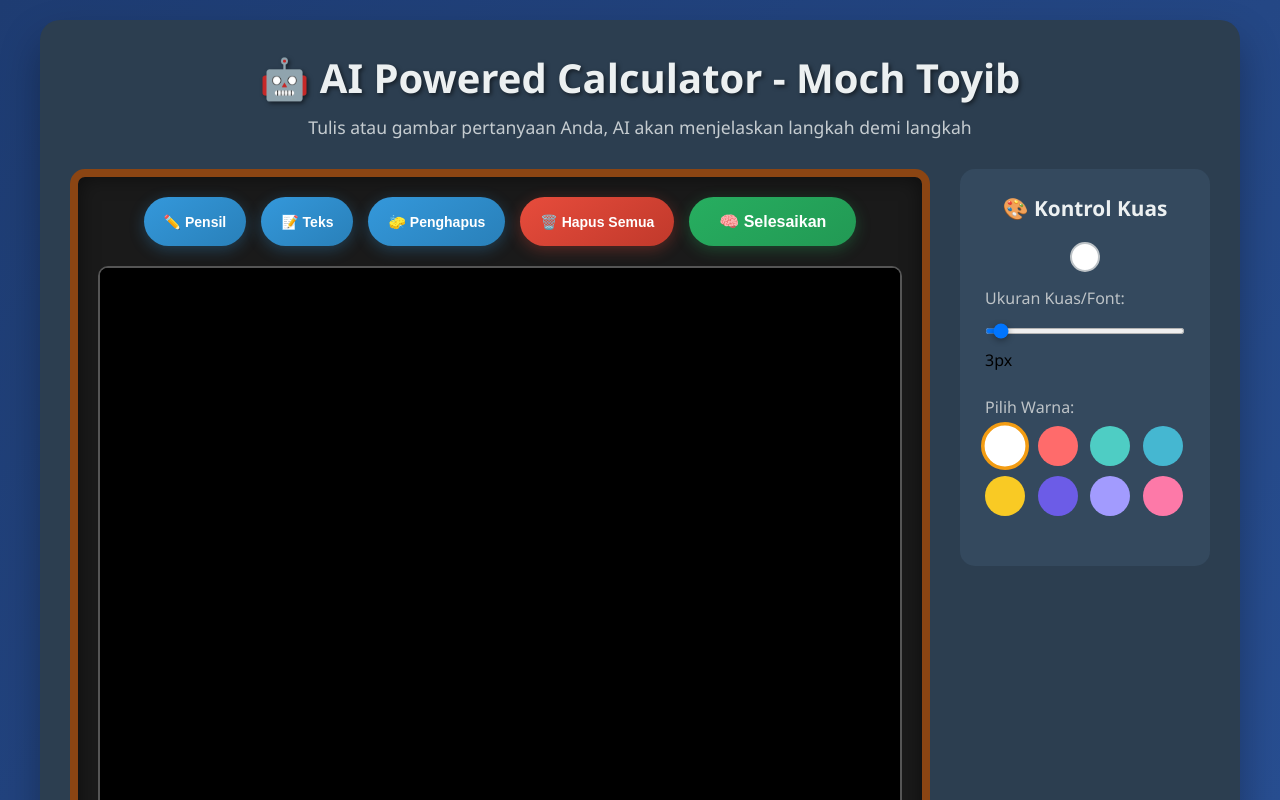
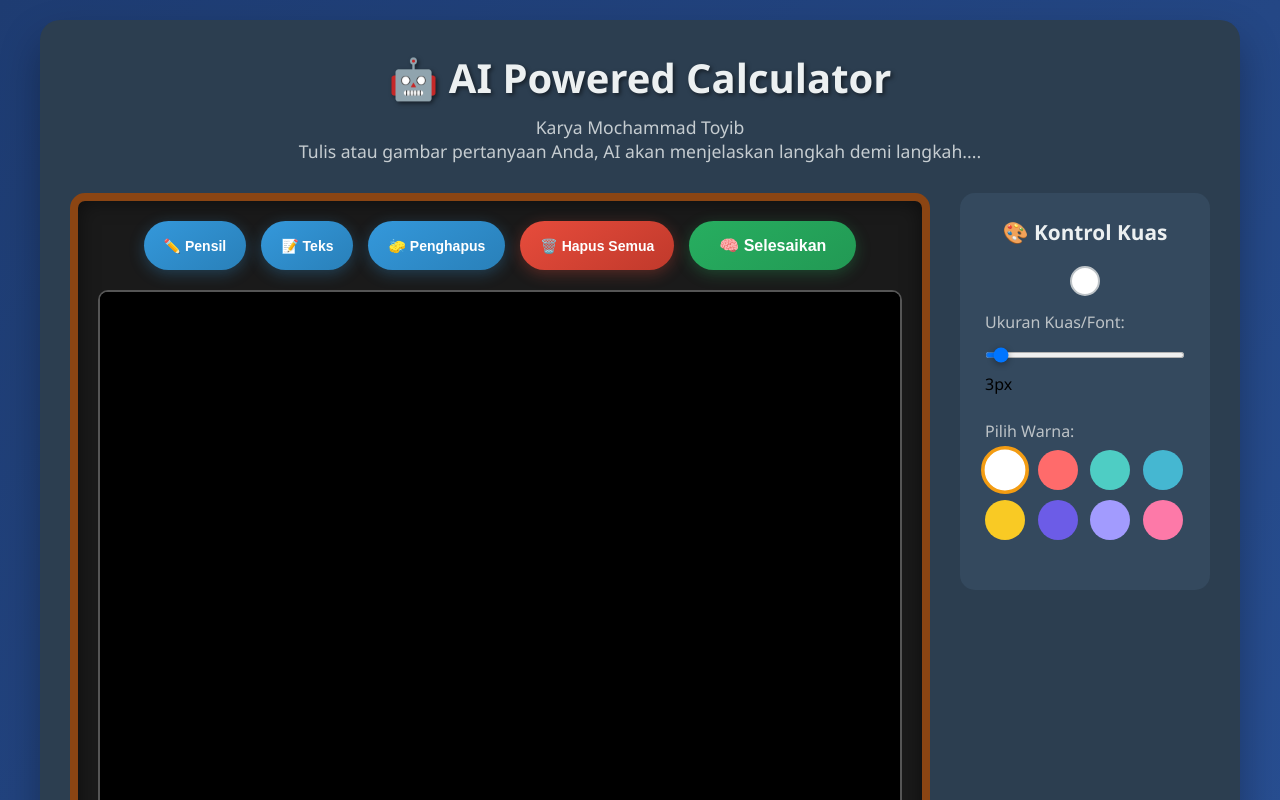
Before and after one commit to Toyibers/AI_Blackboard, a plain HTML site: page index.html in a window 1280 px wide. Shown: the top 800 px of the page. Drawn offline with Linux system fonts and the light colour scheme.

Commit message:
Update index.html

```diff
--- a/index.html
+++ b/index.html
@@ -327,8 +327,9 @@
 <body>
     <div class="calculator-container">
         <div class="header">
-            <h1>🤖 AI Powered Calculator - Moch Toyib</h1>
-            <p>Tulis atau gambar pertanyaan Anda, AI akan menjelaskan langkah demi langkah</p>
+            <h1>🤖 AI Powered Calculator</h1>
+            <p> Karya Mochammad Toyib </p>
+            <p>Tulis atau gambar pertanyaan Anda, AI akan menjelaskan langkah demi langkah.... </p>
         </div>
 
         <div class="main-content">
```
